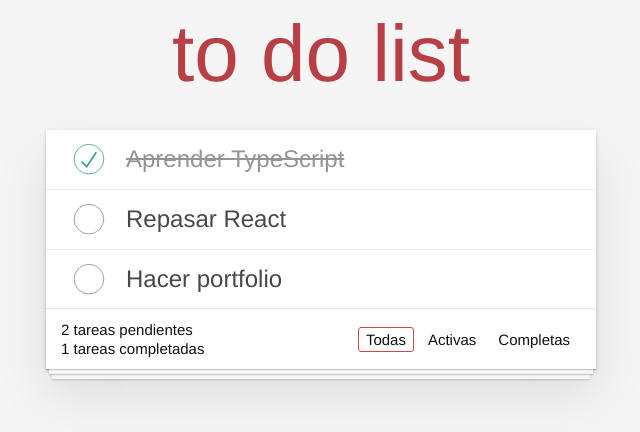
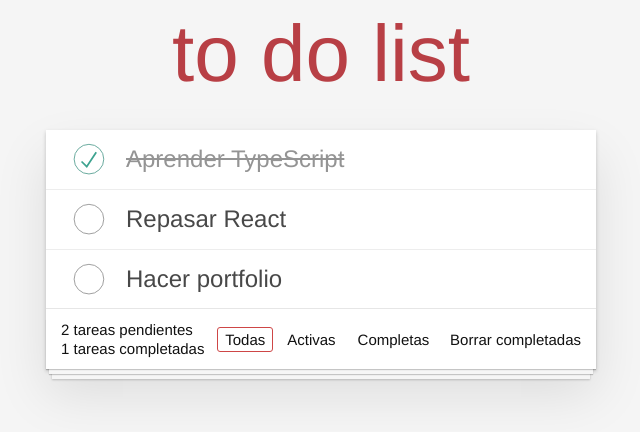
Before and after one commit to elialcodes/to-do-list, a React (Vite) app: page / in a window 1280 px wide. Shown: the top 432 px of the page, without its empty margins (319-959 px from the left). Built offline with nearby package versions, Linux system fonts and the light colour scheme.

Commit message:
delete all completed tasks working

```diff
--- a/src/App.tsx
+++ b/src/App.tsx
@@ -21,12 +21,19 @@ const App = (): JSX.Element => {
   const [todos, setTodos] = useState(mockTodos);
   const [filterSelected, setFilterSelected] = useState('all');
 
-  //función para eliminar tareas: nos devolverá un array para renderizar todas las
-  //tareas cuyo id no coincida con el id del evento
+  //función para eliminar tareas de una en una: nos devolverá un array para
+  //renderizar todas las tareas cuyo id no coincida con el id del evento
   //y seteará la variable de estado "todos"
   const handleRemove = (id: string) => {
-    console.log('Removing todo with id:', id);
     const newTodos = todos.filter((todo) => todo.id !== id);
+    setTodos(newTodos);
+  };
+
+  //función para eliminar todas las tareas completadas: con un filter nos devolverá
+  //un array para renderizar las tareas que están no completas
+  //y seteará la variabale de estado "todos"
+  const handleRemoveAllCompleted = (): void => {
+    const newTodos = todos.filter((todo) => !todo.completed);
     setTodos(newTodos);
   };
 
@@ -34,7 +41,6 @@ const App = (): JSX.Element => {
   //el evento detecta el id de la tarea en cuestión, la propiedad completed cambia
   //de valor (true o false), se tachará con css y se seteará la variable de estado "todos"
   const handleCompleted = (id: string, completed: boolean) => {
-    console.log('Toggling todo with id:', id, 'to', completed);
     const newTodos = todos.map((todo) => {
       if (todo.id === id) {
         //comprueba en cada tarea si el id coincide, y si es así,  devuelve el objeto
@@ -51,7 +57,6 @@ const App = (): JSX.Element => {
   //el usuario escogerá un filtro para mostrar las tareas (all, active, completed)
   //y se setea la variable de estado filterSelected
   const handleFilterChange = (filter: string): void => {
-    console.log('Filter changed to:', filter);
     setFilterSelected(filter);
   };
 
@@ -67,9 +72,6 @@ const App = (): JSX.Element => {
       return todo;
     }
   });
-
-  console.log('Current filterSelected:', filterSelected);
-  console.log('filteredTodos:', filteredTodos);
 
   //constante para saber el nº de tareas activas (donde completed no es true)
   const activeCount = todos.filter((todo) => !todo.completed).length;
@@ -89,7 +91,7 @@ const App = (): JSX.Element => {
         activeCount={activeCount} //tareas activas
         completedCount={completedCount} //tareas completadas
         filterSelected={filterSelected} //filtro selecionado
-        // onClearCompleted={() => {}} //borrar tareas completadas
+        onClearCompleted={handleRemoveAllCompleted} //borrar tareas completadas
         handleFilterChange={handleFilterChange} //detecta el filtro seleccionado
       />
     </div>
--- a/src/components/Filters.tsx
+++ b/src/components/Filters.tsx
@@ -4,20 +4,13 @@ interface FiltersProps {
 }
 
 const Filters = ({ filterSelected, onFilterChange }: FiltersProps): JSX.Element => {
-  console.log('Filters render:', filterSelected);
-
-  const handleClick = (event: React.MouseEvent<HTMLAnchorElement, MouseEvent>, filter: string) => {
-    event.preventDefault();
-    console.log('Selected filter:', filter);
-    onFilterChange(filter);
-  };
   return (
     <ul className="filters">
       <li>
         <a
           href="#"
           className={filterSelected === 'all' ? 'selected' : ''}
-          onClick={(e) => handleClick(e, 'all')}
+          onClick={() => onFilterChange('all')}
         >
           Todas
         </a>
@@ -26,7 +19,7 @@ const Filters = ({ filterSelected, onFilterChange }: FiltersProps): JSX.Element
         <a
           href="#"
           className={filterSelected === 'active' ? 'selected' : ''}
-          onClick={(e) => handleClick(e, 'active')}
+          onClick={() => onFilterChange('active')}
         >
           Activas
         </a>
@@ -35,7 +28,7 @@ const Filters = ({ filterSelected, onFilterChange }: FiltersProps): JSX.Element
         <a
           href="#"
           className={filterSelected === 'completed' ? 'selected' : ''}
-          onClick={(e) => handleClick(e, 'completed')}
+          onClick={() => onFilterChange('completed')}
         >
           Completas
         </a>
--- a/src/components/Footer.tsx
+++ b/src/components/Footer.tsx
@@ -4,17 +4,16 @@ interface FooterProps {
   activeCount: number;
   completedCount: number;
   filterSelected: string;
-  // onClearCompleted: () => void;
+  onClearCompleted: () => void;
   handleFilterChange: (filter: string) => void;
 }
 const Footer = ({
   activeCount,
   completedCount,
   filterSelected,
-  // onClearCompleted,
+  onClearCompleted,
   handleFilterChange,
 }: FooterProps): JSX.Element => {
-  console.log('Footer render:', filterSelected);
   return (
     <footer className="footer">
       <div className="todo-counter">
@@ -22,6 +21,11 @@ const Footer = ({
         <span className="todo-count">{completedCount} tareas completadas</span>
       </div>
       <Filters filterSelected={filterSelected} onFilterChange={handleFilterChange} />
+      {completedCount > 0 && (
+        <button className="clear-completed" onClick={onClearCompleted}>
+          Borrar completadas
+        </button>
+      )}
     </footer>
   );
 };
```
